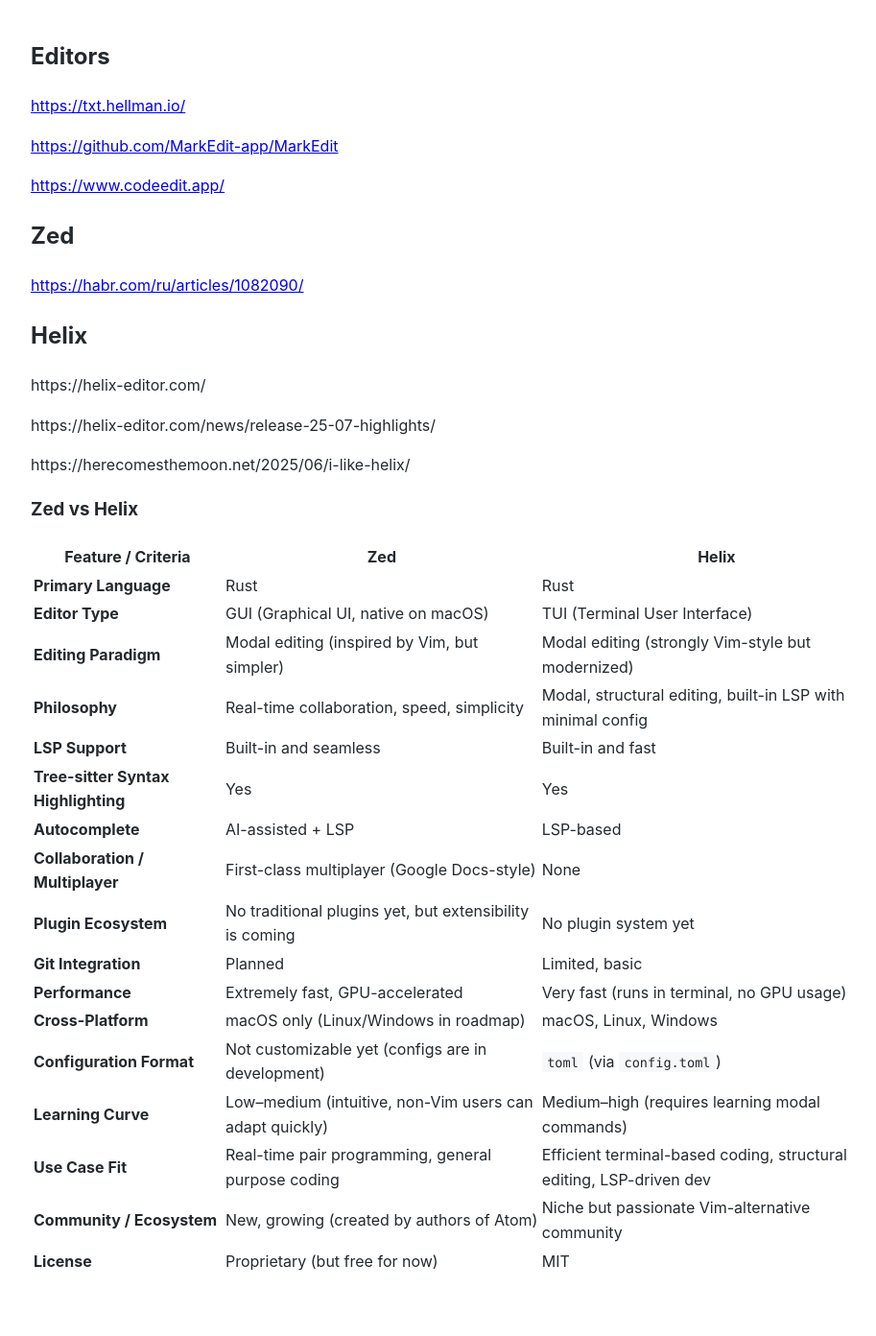
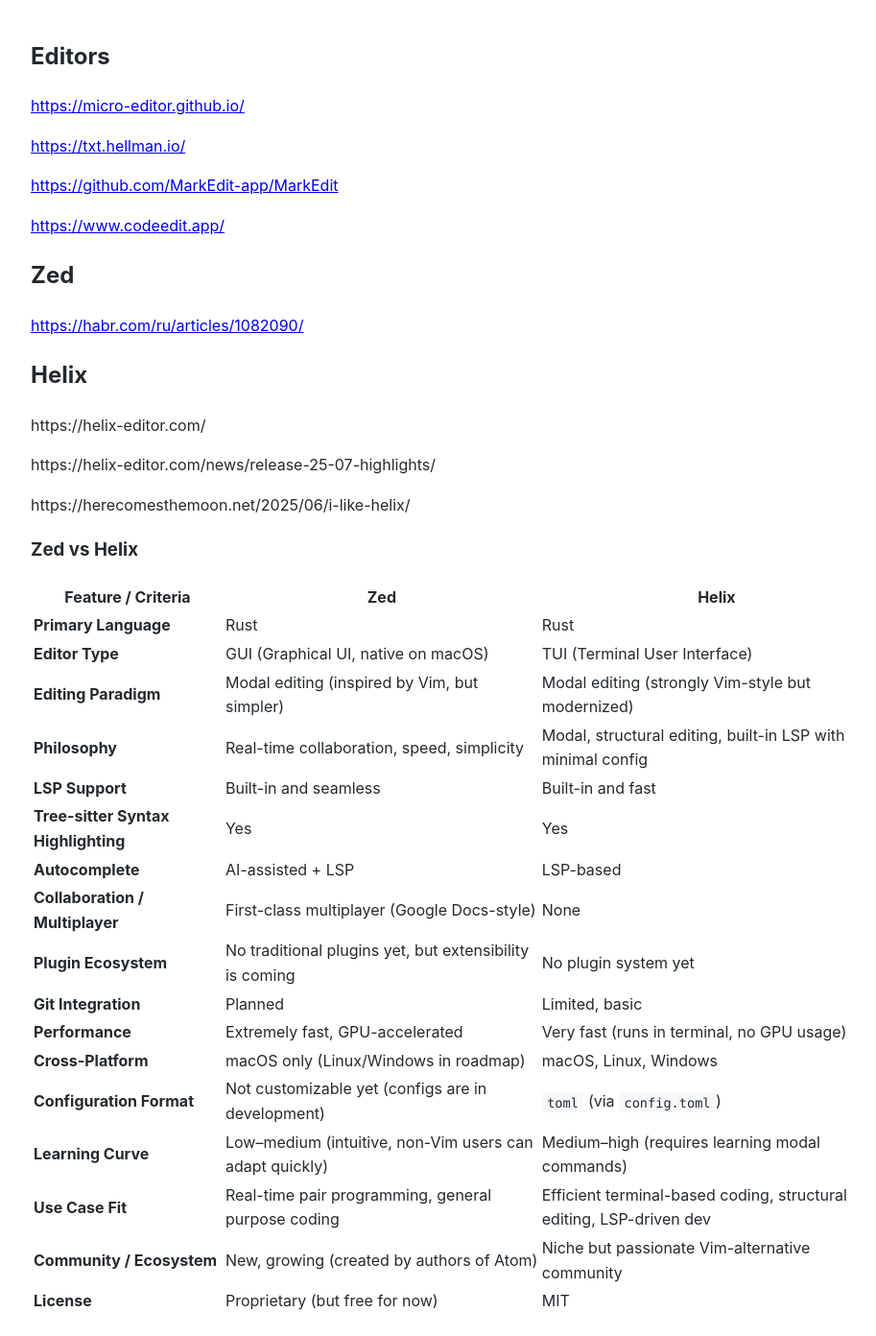
Before and after one commit to Michael-Lubinsky/michael-lubinsky.github.com, a Jekyll site: the page built from editors/editors.md, in a window 1280 px wide. Shown: the whole page at 96% size, without its empty margins (158-1071 px from the left). Built offline with Jekyll 4.4.1, drawn with Linux system fonts in a browser that asks for light colours; our own code applies the rules of GitHub Pages for plain Markdown files; before the commit the page ends 1350 px from its top, so only the background shows below that.

Commit message:
Add new editor links to editors.md

```diff
--- a/editors/editors.md
+++ b/editors/editors.md
@@ -1,4 +1,6 @@
 ## Editors
+
+<https://micro-editor.github.io/>
 
 <https://txt.hellman.io/>
 
```
